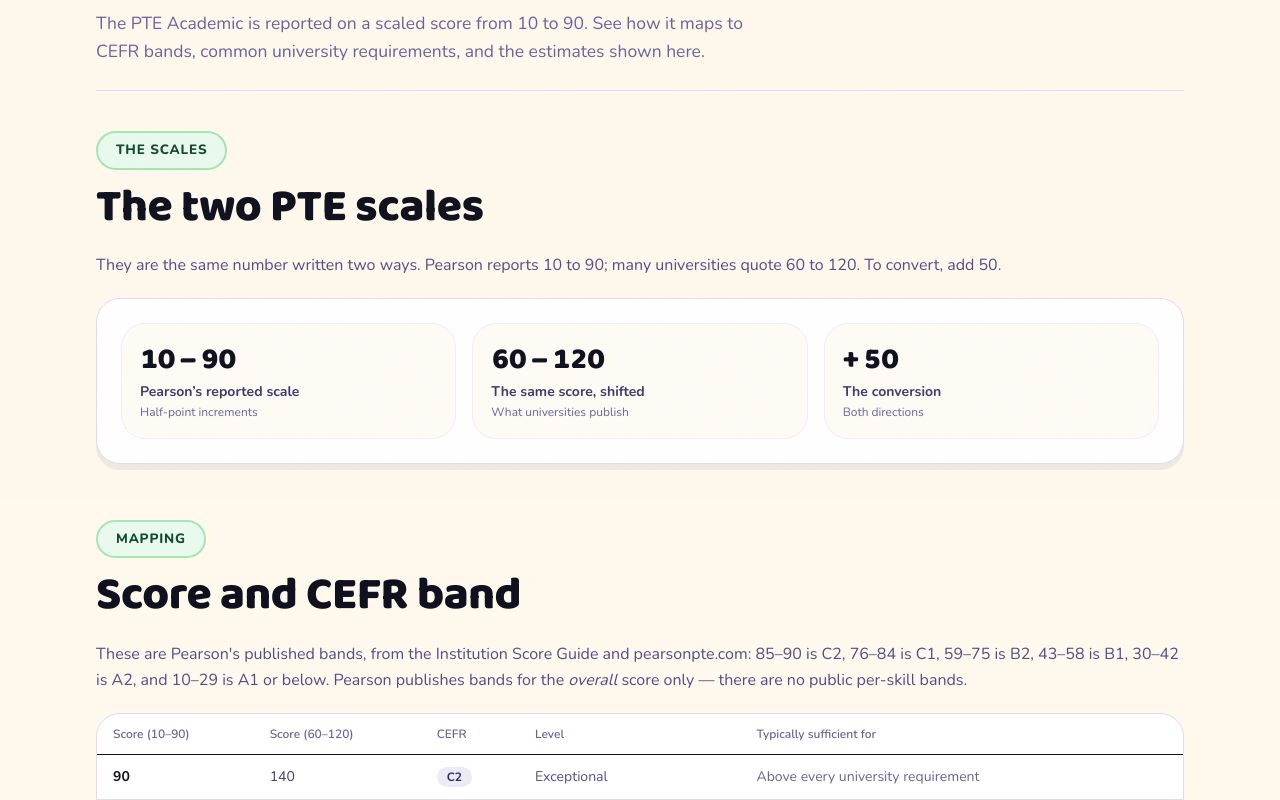
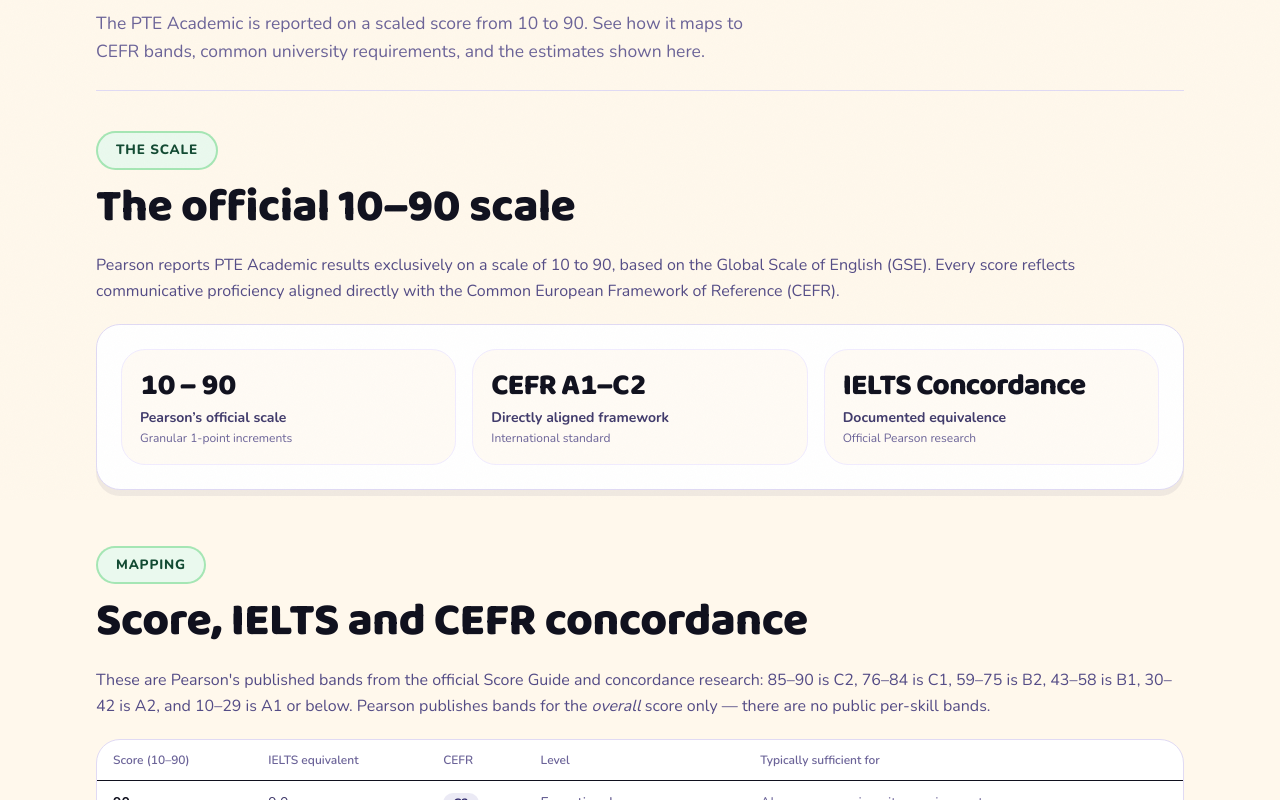
Before and after one commit to alokvadera/pte-prep, a React (Vite) app: page /scoring in a window 1280 px wide. Shown: the part 300-1100 px from the top of the page. Built offline with nearby package versions, Linux system fonts and the light colour scheme.

Commit message:
fix(scoring): remove fictitious 60-120 TOEFL scale and align to official 10-90 scale and IELTS concordance

```diff
--- a/scripts/apply-premium-home.mjs
+++ b/scripts/apply-premium-home.mjs
@@ -63,7 +63,7 @@
                   </div>
                 </div>
                 <h3 className="text-2xl font-extrabold tracking-tight text-ink-900 dark:text-white mb-3">Complete Score Breakdown</h3>
-                <p className="text-ink-500 dark:text-ink-300 text-base leading-relaxed max-w-md">Reported on the official 10–90 PTE scale and the 60–120 TOEFL scale, including the CEFR band that your score corresponds to and university thresholds.</p>
+                <p className="text-ink-500 dark:text-ink-300 text-base leading-relaxed max-w-md">Reported on the official 10–90 PTE scale, including the CEFR band and IELTS concordance that your score corresponds to and university thresholds.</p>
               </article>
             </Reveal>
 
--- a/scripts/apply-premium-result.mjs
+++ b/scripts/apply-premium-result.mjs
@@ -47,10 +47,6 @@
                 <CountUp value={attempt.overallScore} duration={1300} />
               </div>
               <div className="text-ink-500 dark:text-ink-400 text-sm font-medium uppercase tracking-widest mb-4">Overall Score</div>
-              <div className="h-px bg-gradient-to-r from-transparent via-ink-200 dark:via-white/10 to-transparent w-full my-4"></div>
-              <p className="text-ink-600 dark:text-ink-300 text-xs font-medium">
-                <span className="font-bold text-ink-900 dark:text-white">{attempt.overallScore60}</span> / 120 (TOEFL scale)
-              </p>
             </div>
           </div>
         </header>
--- a/scripts/browser-check.mjs
+++ b/scripts/browser-check.mjs
@@ -697,7 +697,6 @@
   const summary = JSON.parse(
     await evaluate(`JSON.stringify({
       hasScore: /10 to 90/.test(document.body.textContent ?? ''),
-      hasSixty: /of 120|TOEFL/i.test(document.body.textContent ?? ''),
       hasSkills:
         ['speaking', 'writing', 'reading', 'listening'].every((s) =>
           new RegExp(s, 'i').test(document.body.textContent ?? ''),
@@ -709,7 +708,6 @@
   )
 
   report(summary.hasScore, 'the results page states the official 10 to 90 scale')
-  report(summary.hasSixty, 'the results page shows the TOEFL 120 equivalent')
   report(summary.hasSkills, 'the results page reports the four skills')
   report(summary.hasTabs, 'the results page offers its breakdown tabs')
   report(summary.hasEstimateNote, 'the results page labels estimates')
--- a/scripts/smoke.ts
+++ b/scripts/smoke.ts
@@ -395,7 +395,7 @@
 console.log(`  perfect typed run → overall ${perfect.overall}, CEFR ${perfect.cefr}, ${perfect.earnedPoints}/${perfect.availablePoints} points`)
 check('a perfect typed run, with no microphone, lands in the B2 range', perfect.overall >= 68, String(perfect.overall))
 check('a perfect typed run reaches B2 or above', ['B2', 'C1', 'C2'].includes(perfect.cefr), perfect.cefr)
-check('60-120 score tracks the 10-90 score', perfect.overall60 === perfect.overall + 50)
+check('legacy overall60 tracks the 10-90 score', perfect.overall60 === perfect.overall + 50)
 check('all four skills are reported', Object.keys(perfect.skills).length === 4, Object.keys(perfect.skills).join(','))
 const objectiveKinds = new Set(['choice', 'multi-choice', 'blanks', 'order', 'highlight'])
 const objectiveDetails = perfect.details.filter((d) => objectiveKinds.has(scored.find((i) => i.id === d.itemId)!.responseKind))
--- a/src/domain/scoring.ts
+++ b/src/domain/scoring.ts
@@ -818,6 +818,7 @@
 
 export interface ScoreReport {
   overall: number
+  /** Deprecated legacy field: retained for backward compatibility with database schema. */
   overall60: number
   cefr: string
   skills: Partial<Record<Skill, number>>
--- a/src/domain/types.ts
+++ b/src/domain/types.ts
@@ -263,7 +263,10 @@
   forwardOnly?: boolean
   /** Overall estimate, 10–90. */
   overallScore: number
-  /** Overall estimate on the legacy 60–120 scale. */
+  /**
+   * Deprecated legacy field: retained for backward compatibility with existing
+   * stored IndexedDB attempts and Cloudflare D1 schema.
+   */
   overallScore60: number
   cefr: string
   /** Completed item ids. */
--- a/src/pages/ResultPage.tsx
+++ b/src/pages/ResultPage.tsx
@@ -292,11 +292,7 @@
               <div className="font-display text-ink-900 dark:text-ink-50 text-7xl font-extrabold tabular-nums tracking-tight leading-none mb-2">
                 <CountUp value={attempt.overallScore} duration={1300} />
               </div>
-              <div className="text-ink-500 dark:text-ink-on-dark-muted mb-3 text-xs font-bold">Overall score, 10 to 90</div>
-              <div className="h-px bg-ink-200 dark:bg-white/10 w-full my-3"></div>
-              <p className="text-ink-500 dark:text-ink-on-dark-muted text-xs font-medium">
-                <span className="font-bold text-ink-900 dark:text-white">{attempt.overallScore60}</span> / 120 (TOEFL scale)
-              </p>
+              <div className="text-ink-500 dark:text-ink-on-dark-muted text-xs font-bold">Overall score, 10 to 90</div>
             </div>
           </div>
         </header>
--- a/src/pages/ScoringGuide.tsx
+++ b/src/pages/ScoringGuide.tsx
@@ -20,9 +20,9 @@
       'For most undergraduate UK university applications, 50 to 60 is the usual requirement, with many courses asking for 59 to 63. Taught postgraduate and professional programmes commonly ask for 60 to 70. Competitive subjects such as medicine and law frequently require 70 or above.',
   },
   {
-    question: 'What is the difference between the PTE 10-90 and 60-120 scales?',
+    question: 'How does PTE Academic compare to IELTS?',
     answer:
-      'They are the same score expressed twice. The 10 to 90 scale is the one Pearson reports; the 60 to 120 scale is simply the same number with 50 added. A score of 63 out of 90 is 113 out of 120.',
+      'Pearson publishes an official concordance between PTE Academic (10–90) and IELTS overall bands (1.0–9.0). For example, PTE 50 corresponds to IELTS 6.0, 59 to IELTS 6.5, 66 to IELTS 7.0, and 76 to IELTS 7.5. Universities and visa authorities evaluate candidates against these published concordances.',
   },
   {
     question: 'Does PTE Academic have a passing score?',
@@ -46,21 +46,21 @@
   },
 ]
 
-const SCALE_ROWS: Array<{ score: number; cefr: string; meaning: string; use: string }> = [
-  { score: 90, cefr: 'C2', meaning: 'Exceptional', use: 'Above every university requirement' },
-  { score: 85, cefr: 'C2', meaning: 'Exceptional', use: 'Above every university requirement' },
-  { score: 84, cefr: 'C1', meaning: 'Advanced', use: 'Competitive courses' },
-  { score: 76, cefr: 'C1', meaning: 'Advanced', use: 'Strong applications, competitive courses' },
-  { score: 75, cefr: 'B2', meaning: 'Upper intermediate', use: 'Top of the B2 band' },
-  { score: 69, cefr: 'B2', meaning: 'Upper intermediate', use: 'Postgraduate and professional programmes' },
-  { score: 63, cefr: 'B2', meaning: 'Upper intermediate', use: 'A common minimum requirement' },
-  { score: 59, cefr: 'B2', meaning: 'Upper intermediate', use: 'Bottom of the B2 band' },
-  { score: 58, cefr: 'B1', meaning: 'Intermediate', use: 'Many UK undergraduate courses' },
-  { score: 50, cefr: 'B1', meaning: 'Intermediate', use: 'The usual UK undergraduate floor' },
-  { score: 43, cefr: 'B1', meaning: 'Intermediate', use: 'Bottom of the B1 band' },
-  { score: 42, cefr: 'A2', meaning: 'Elementary', use: 'Pre-sessional English programmes' },
-  { score: 30, cefr: 'A2', meaning: 'Elementary', use: 'Below most university requirements' },
-  { score: 29, cefr: 'A1', meaning: 'Basic', use: 'Well below the test threshold' },
+const SCALE_ROWS: Array<{ score: number; ielts: string; cefr: string; meaning: string; use: string }> = [
+  { score: 90, ielts: '9.0', cefr: 'C2', meaning: 'Exceptional', use: 'Above every university requirement' },
+  { score: 85, ielts: '8.5', cefr: 'C2', meaning: 'Exceptional', use: 'Above every university requirement' },
+  { score: 84, ielts: '8.0', cefr: 'C1', meaning: 'Advanced', use: 'Competitive courses' },
+  { score: 76, ielts: '7.5', cefr: 'C1', meaning: 'Advanced', use: 'Strong applications, competitive courses' },
+  { score: 75, ielts: '7.0', cefr: 'B2', meaning: 'Upper intermediate', use: 'Top of the B2 band' },
+  { score: 69, ielts: '7.0', cefr: 'B2', meaning: 'Upper intermediate', use: 'Postgraduate and professional programmes' },
+  { score: 63, ielts: '6.5', cefr: 'B2', meaning: 'Upper intermediate', use: 'A common minimum requirement' },
+  { score: 59, ielts: '6.5', cefr: 'B2', meaning: 'Upper intermediate', use: 'Bottom of the B2 band' },
+  { score: 58, ielts: '6.0', cefr: 'B1', meaning: 'Intermediate', use: 'Many UK undergraduate courses' },
+  { score: 50, ielts: '6.0', cefr: 'B1', meaning: 'Intermediate', use: 'The usual UK undergraduate floor' },
+  { score: 43, ielts: '5.5', cefr: 'B1', meaning: 'Intermediate', use: 'Bottom of the B1 band' },
+  { score: 42, ielts: '5.0', cefr: 'A2', meaning: 'Elementary', use: 'Pre-sessional English programmes' },
+  { score: 30, ielts: '5.0', cefr: 'A2', meaning: 'Elementary', use: 'Below most university requirements' },
+  { score: 29, ielts: '4.5', cefr: 'A1', meaning: 'Basic', use: 'Well below the test threshold' },
 ]
 
 export default function ScoringGuide() {
@@ -75,18 +75,17 @@
         description="The PTE Academic is reported on a scaled score from 10 to 90. See how it maps to CEFR bands, common university requirements, and the estimates shown here."
       >
 
-        <SectionHeading className="mt-8 sm:mt-10" eyebrow="The scales" title="The two PTE scales" />
+        <SectionHeading className="mt-8 sm:mt-10" eyebrow="The scale" title="The official 10–90 scale" />
         <p className="text-ink-600 dark:text-ink-200 mt-4 leading-relaxed">
-          They are the same number written two ways. Pearson reports 10 to 90; many universities quote 60 to 120. To
-          convert, add 50.
+          Pearson reports PTE Academic results exclusively on a scale of 10 to 90, based on the Global Scale of English (GSE). Every score reflects communicative proficiency aligned directly with the Common European Framework of Reference (CEFR).
         </p>
         <Reveal className="mt-5">
           <Tilt glare={false}>
             <div className="card-solid grid gap-4 sm:grid-cols-3 p-6 border-ink-200 dark:border-white/10">
               {[
-                ['10 – 90', 'Pearson’s reported scale', 'Half-point increments', 'mint'],
-                ['60 – 120', 'The same score, shifted', 'What universities publish', 'brand'],
-                ['+ 50', 'The conversion', 'Both directions', 'neutral'],
+                ['10 – 90', 'Pearson’s official scale', 'Granular 1-point increments', 'mint'],
+                ['CEFR A1–C2', 'Directly aligned framework', 'International standard', 'brand'],
+                ['IELTS Concordance', 'Documented equivalence', 'Official Pearson research', 'neutral'],
               ].map(([a, b, c]) => (
                 <div key={a} className="rounded-2xl border border-ink-100 bg-ink-50/50 p-4.5 dark:border-white/5 dark:bg-white/[0.02]">
                   <p className="font-display text-ink-900 dark:text-white text-3xl font-extrabold tabular-nums tracking-tight">{a}</p>
@@ -98,18 +97,17 @@
           </Tilt>
         </Reveal>
 
-        <SectionHeading className="mt-12 sm:mt-14" eyebrow="Mapping" title="Score and CEFR band" />
+        <SectionHeading className="mt-12 sm:mt-14" eyebrow="Mapping" title="Score, IELTS and CEFR concordance" />
         <p className="text-ink-600 dark:text-ink-200 mt-3 leading-relaxed">
-          These are Pearson's published bands, from the Institution Score Guide and
-          pearsonpte.com: 85–90 is C2, 76–84 is C1, 59–75 is B2, 43–58 is B1, 30–42 is A2, and 10–29 is A1 or below.
+          These are Pearson's published bands from the official Score Guide and concordance research: 85–90 is C2, 76–84 is C1, 59–75 is B2, 43–58 is B1, 30–42 is A2, and 10–29 is A1 or below.
           Pearson publishes bands for the <em>overall</em> score only — there are no public per-skill bands.
         </p>
         <div className="card-solid mt-5 overflow-x-auto p-0 border-ink-200 dark:border-white/10">
           <table className="table-data min-w-lg">
-            <caption className="sr-only">PTE Academic score bands and their CEFR equivalents, from the published 10 to 90 scale</caption>
+            <caption className="sr-only">PTE Academic score bands, published IELTS concordance, and CEFR equivalents</caption>
             <thead>
               <tr className="border-ink-200 dark:border-white/10 border-b">
-                {['Score (10–90)', 'Score (60–120)', 'CEFR', 'Level', 'Typically sufficient for'].map((h) => (
+                {['Score (10–90)', 'IELTS equivalent', 'CEFR', 'Level', 'Typically sufficient for'].map((h) => (
                   <th key={h} scope="col">
                     {h}
                   </th>
@@ -120,7 +118,7 @@
               {SCALE_ROWS.map((r) => (
                 <tr key={r.score} className="border-ink-100 dark:border-white/6 border-b">
                   <td className="text-ink-900 dark:text-white font-bold tabular-nums">{r.score}</td>
-                  <td className="text-ink-700 dark:text-ink-200 tabular-nums">{r.score + 50}</td>
+                  <td className="text-ink-700 dark:text-ink-200 tabular-nums">{r.ielts}</td>
                   <td>
                     <span className="pill bg-brand-500/12 text-brand-700 dark:text-brand-300">{r.cefr}</span>
                   </td>
@@ -131,6 +129,9 @@
             </tbody>
           </table>
         </div>
+        <p className="text-ink-500 dark:text-ink-on-dark-muted mt-2 text-xs italic">
+          Source: Pearson PTE Academic Concordance with IELTS, Test Taker Score Guide.
+        </p>
 
         <SectionHeading className="mt-12 sm:mt-14" eyebrow="Targets" title="What universities require" />
         <ul className="mt-5 space-y-3">
@@ -198,7 +199,7 @@
               <caption className="sr-only">How raw accuracy maps to the PTE 10 to 90 scale</caption>
               <thead>
                 <tr className="border-ink-200 dark:border-white/10 border-b">
-                  {['Points earned', 'Score (10–90)', 'Score (60–120)', 'CEFR'].map((h) => (
+                  {['Points earned', 'Score (10–90)', 'CEFR'].map((h) => (
                     <th key={h} scope="col">
                       {h}
                     </th>
@@ -212,7 +213,6 @@
                     <tr key={f} className="border-ink-100 dark:border-white/6 border-b">
                       <td className="text-ink-700 dark:text-ink-200 tabular-nums">{Math.round(f * 100)}%</td>
                       <td className="text-ink-900 dark:text-white font-bold tabular-nums">{s}</td>
-                      <td className="text-ink-700 dark:text-ink-200 tabular-nums">{s + 50}</td>
                       <td className="text-ink-500 dark:text-ink-on-dark-muted">{toCefr(s)}</td>
                     </tr>
                   )
--- a/src/seo/meta.ts
+++ b/src/seo/meta.ts
@@ -81,9 +81,9 @@
       'For most undergraduate UK university applications, 50 to 60 is the usual requirement, with many courses asking for 59 to 63. Taught postgraduate and professional programmes commonly ask for 60 to 70. Competitive subjects such as medicine and law frequently require 70 or above.',
   },
   {
-    question: 'What is the difference between the PTE 10-90 and 60-120 scales?',
+    question: 'How does PTE Academic compare to IELTS?',
     answer:
-      'They are the same score expressed twice. The 10 to 90 scale is the one Pearson reports; the 60 to 120 scale is simply the same number with 50 added. A score of 63 out of 90 is 113 out of 120.',
+      'Pearson publishes an official concordance between PTE Academic (10–90) and IELTS overall bands (1.0–9.0). For example, PTE 50 corresponds to IELTS 6.0, 59 to IELTS 6.5, 66 to IELTS 7.0, and 76 to IELTS 7.5. Universities and visa authorities evaluate candidates against these published concordances.',
   },
   {
     question: 'Does PTE Academic have a passing score?',
@@ -290,7 +290,7 @@
   '/scoring': {
     title: 'PTE Score Guide — Scale, CEFR Bands and Requirements',
     description:
-      'How PTE Academic scores work: the 10-90 and 60-120 scales, CEFR bands from B1 to C2, what universities require, and how this tool estimates your score.',
+      'How PTE Academic scores work: the 10-90 scale, CEFR bands from B1 to C2, IELTS concordance, university requirements, and how this tool estimates your score.',
     path: '/scoring/',
     keywords: [
       'PTE score',
@@ -304,12 +304,12 @@
       howToLd({
         name: 'How to read a PTE Academic score',
         description:
-          'Interpret a PTE score, convert between the 10-90 and 60-120 scales, and match it to a CEFR band and university requirements.',
+          'Interpret an official PTE 10-90 score, compare with IELTS concordance bands, and match it to a CEFR level and university requirements.',
         steps: [
-          { name: 'Read the 10-90 score', text: 'Pearson reports a scaled score from 10 to 90 in half-point increments. Higher is better and the scale has no pass mark.' },
-          { name: 'Convert to the 60-120 scale', text: 'Add 50 to the 10-90 score. A 63 out of 90 is the same result as 113 out of 120.' },
-          { name: 'Match it to a CEFR band', text: 'Scores from 46 to 70 correspond to B2, 71 to 80 to C1, and 81 to 90 to C2. Below 46 sits at B1 or lower.' },
-          { name: 'Check the requirement', text: 'Most UK undergraduate courses ask for 50 to 60 on the 60-120 scale. Postgraduates and professional programmes usually ask for 60 to 70.' },
+          { name: 'Read the 10-90 score', text: 'Pearson reports a scaled score from 10 to 90 based on the Global Scale of English. Higher is better and the scale has no fixed pass mark.' },
+          { name: 'Compare with IELTS bands', text: 'Use Pearson’s published concordance: 50 is IELTS 6.0, 59–65 is IELTS 6.5, 66–75 is IELTS 7.0, and 76–83 is IELTS 7.5.' },
+          { name: 'Match it to a CEFR level', text: 'Scores from 43 to 58 correspond to B1, 59 to 75 to B2, 76 to 84 to C1, and 85 to 90 to C2.' },
+          { name: 'Check university requirements', text: 'Most UK undergraduate courses ask for 50 to 58 (IELTS 6.0). Taught postgraduate programmes commonly require 59 to 65 (IELTS 6.5) or 66 to 75 (IELTS 7.0).' },
         ],
       }),
       faqLd(SCORING_FAQ),
```
Also changed, not shown: 2 other files (tests, documents, lock files or other folders).
